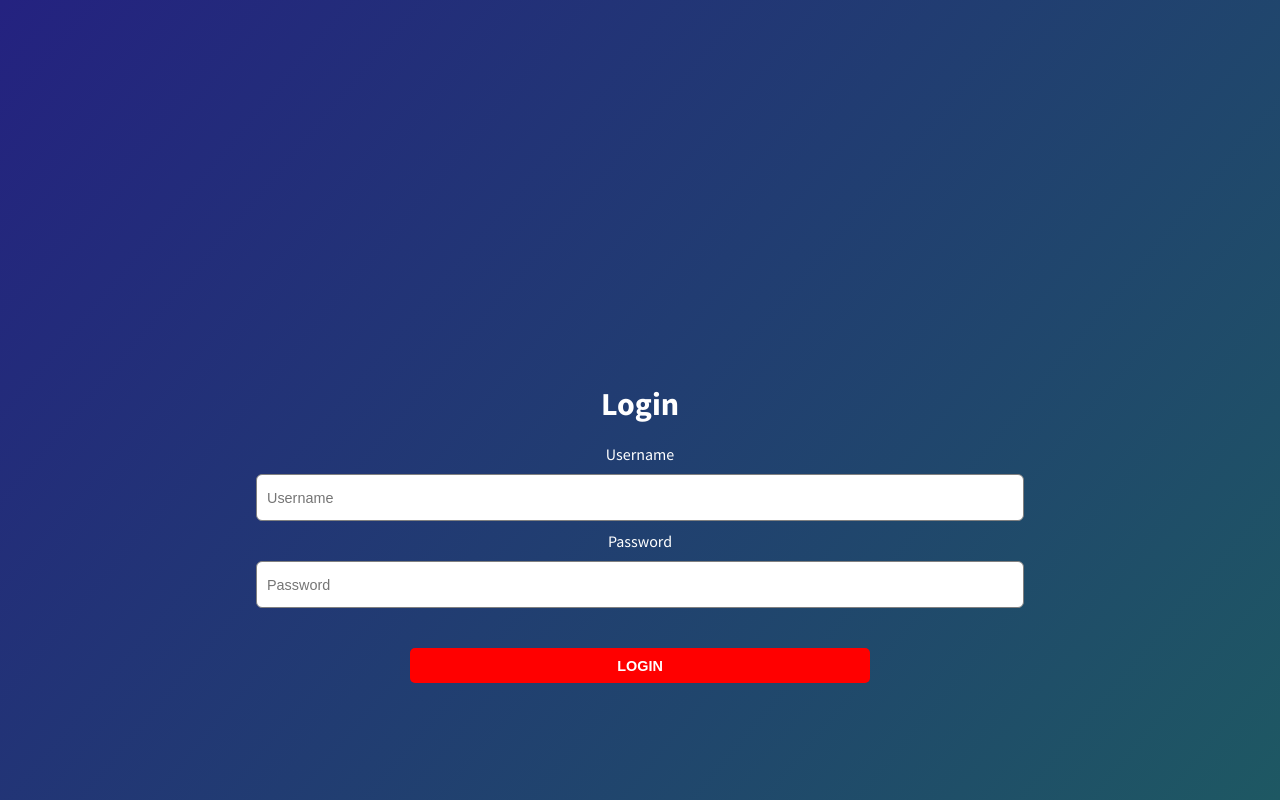
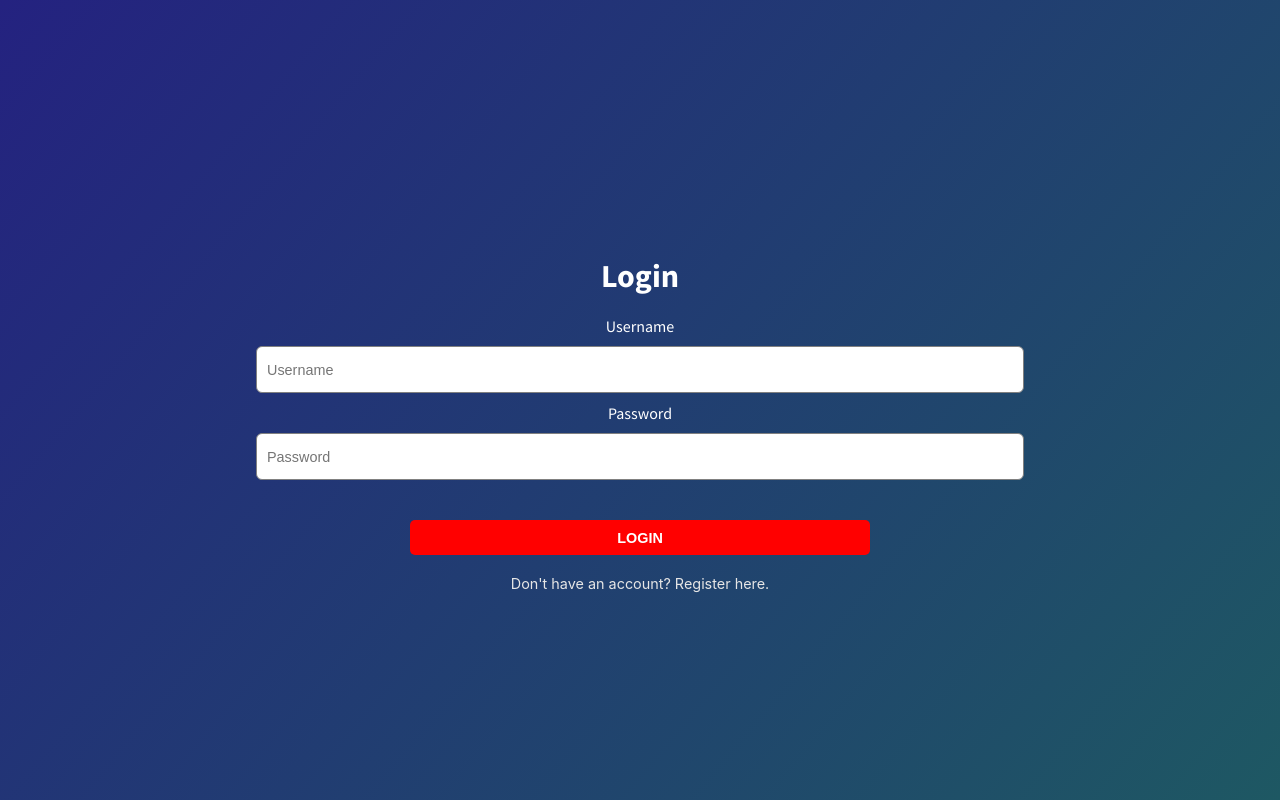
Before and after one commit to j-stuckey/chatter-client, a React app: page /login in a window 1280 px wide. Built offline with nearby package versions, Linux system fonts and the light colour scheme; no server answers.

Commit message:
fixed login page

```diff
--- a/src/components/Login.js
+++ b/src/components/Login.js
@@ -1,4 +1,5 @@
 import React from 'react';
+import { Link } from 'react-router-dom';
 
 import styles from './styles/Login.module.css';
 
@@ -52,6 +53,8 @@ export class Login extends React.Component {
 
 					<button type="submit" className={styles.loginButton}>Login</button>
 				</form>
+
+				<Link to="/register" className={styles.registerLink}>Don't have an account? Register here.</Link>
 			</div>
 		);
 	}
--- a/src/components/styles/Login.module.css
+++ b/src/components/styles/Login.module.css
@@ -2,9 +2,8 @@
     display: flex;
     justify-content: center;
     position: relative;
-    top: 30vw;
+    top: 20vw;
     margin: 0 auto;
-    /* background-color: white; */
     width: 60vw;
     border-radius: 5px;
     flex-flow: column;
@@ -66,3 +65,13 @@
     font-weight: 700;
     font-size: 0.9em;
 }
+
+.registerLink {
+    color: rgb(230, 230, 230);
+    font-size: 0.9rem;
+    text-decoration: none;
+}
+
+.registerLink:hover {
+    text-decoration: underline;
+}
```
